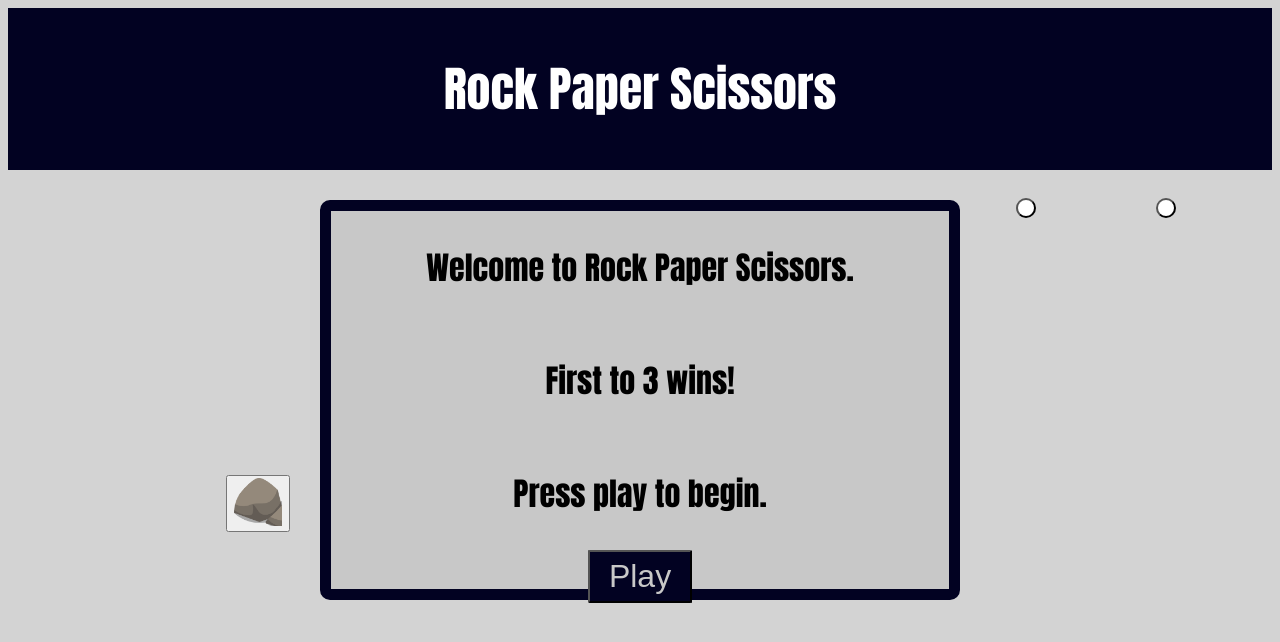
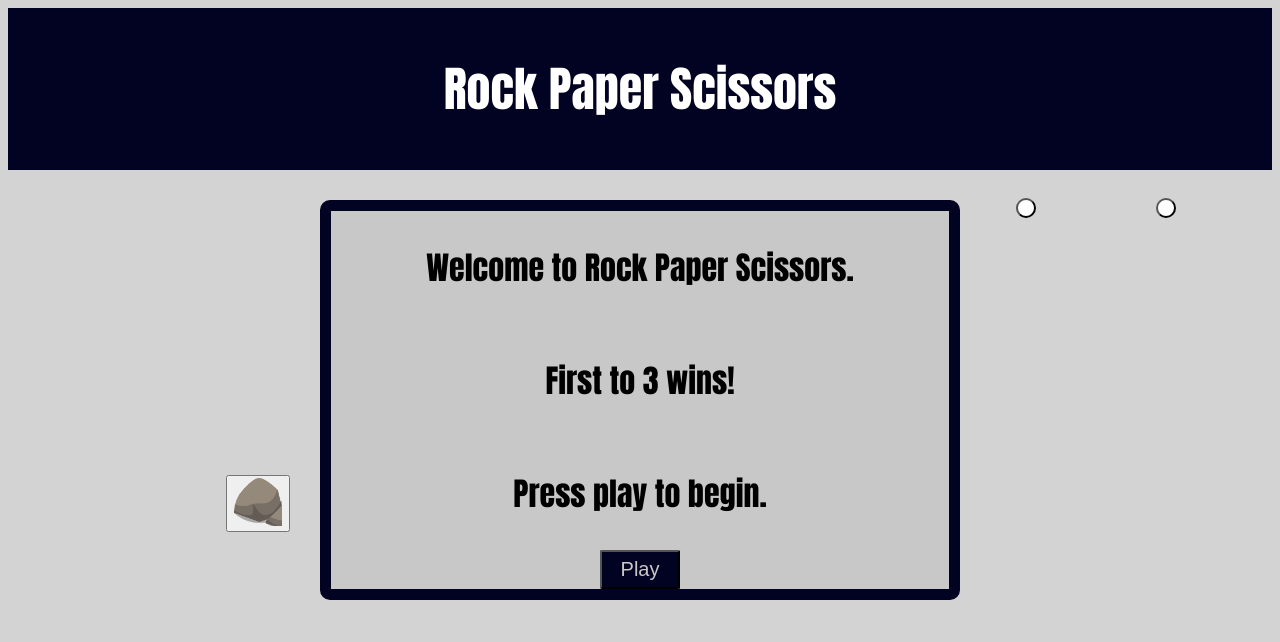
Before and after one commit to jzacks17/rock-paper-scissors, a plain HTML site: page index.html in a window 1280 px wide. Shown: the top 642 px of the page. Drawn offline with Linux system fonts and the light colour scheme.

Commit message:
changed text in popup to scale relative to viewport height

```diff
--- a/styles.css
+++ b/styles.css
@@ -152,21 +152,22 @@ body {
     align-items: center;
 
     justify-content: space-around;
+
 }
 
 .popup p{
 
-    font-size: 2em;
+    font-size: 4vh;
 
 }
 
 .popup button{
-    font-size: 2em;
+    font-size: 2.5vh;
     background-color: #020222;
 
     padding: 1% 3%;
 
-    border-radius: 2%;
+    border-radius: 3%;
 
     color: rgb(200, 200, 200);
 }
```
